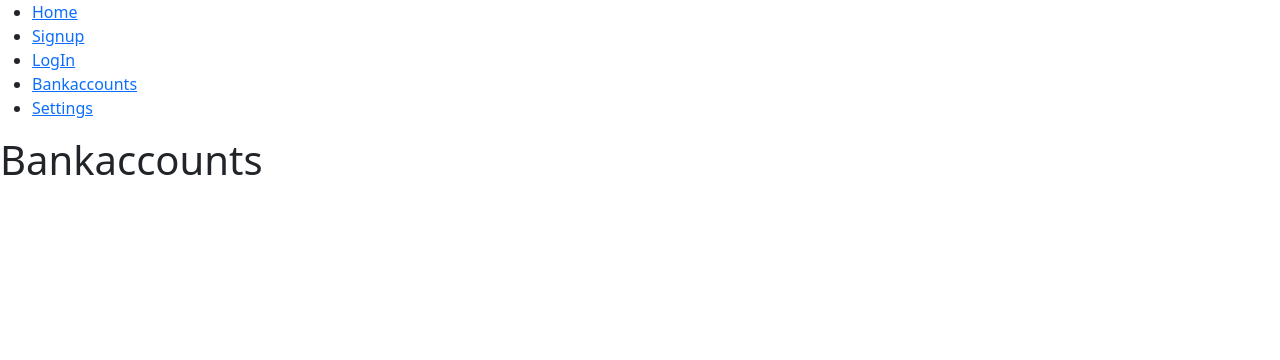
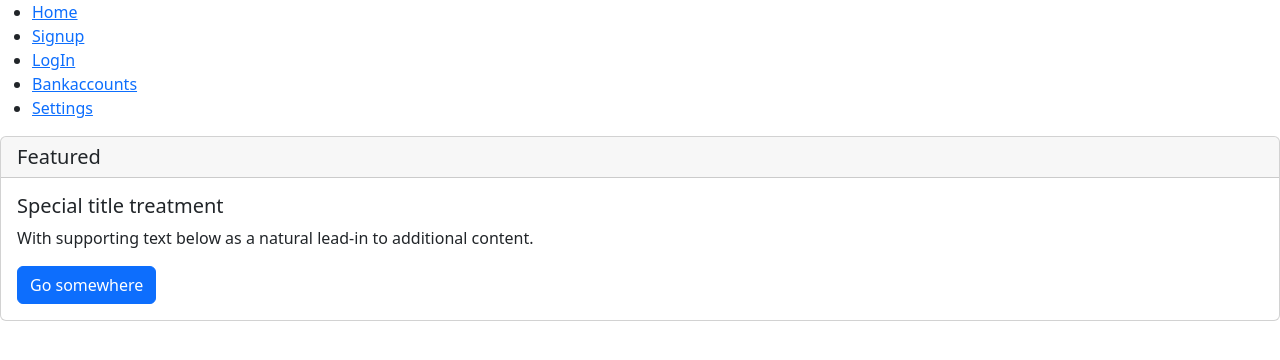
Before and after one commit to Solera-Bootcamp-Team-4/BankAppFE, a JavaScript app: page /bankAccounts in a window 1280 px wide. Shown: the top 360 px of the page. Built offline with nearby package versions, Linux system fonts and the light colour scheme; the HTML template or start-up script is replaced by a standard one.

Commit message:
bank account modifications

```diff
--- /dev/null
+++ b/src/components/Bankaccount/BankAccount.js
@@ -0,0 +1,17 @@
+import Button from 'react-bootstrap/Button';
+import Card from 'react-bootstrap/Card';
+
+const Bankaccount = () => {
+  return         <Card>
+  <Card.Header as="h5">Featured</Card.Header>
+  <Card.Body>
+    <Card.Title>Special title treatment</Card.Title>
+    <Card.Text>
+      With supporting text below as a natural lead-in to additional content.
+    </Card.Text>
+    <Button variant="primary">Go somewhere</Button>
+  </Card.Body>
+</Card>
+  };
+
+  export default Bankaccount;
--- a/src/components/Bankaccount/BankaccountLayout.js
+++ b/src/components/Bankaccount/BankaccountLayout.js
@@ -1,5 +1,10 @@
+import BankAccount from "./BankAccount";
+import Button from 'react-bootstrap/Button';
+import Bankaccount from "./BankAccount";
 const BankaccountLayout = () => {
-    return <h1>Bankaccounts</h1>;
+
+  return <Bankaccount></Bankaccount>
+
   };
 
   export default BankaccountLayout;
```
